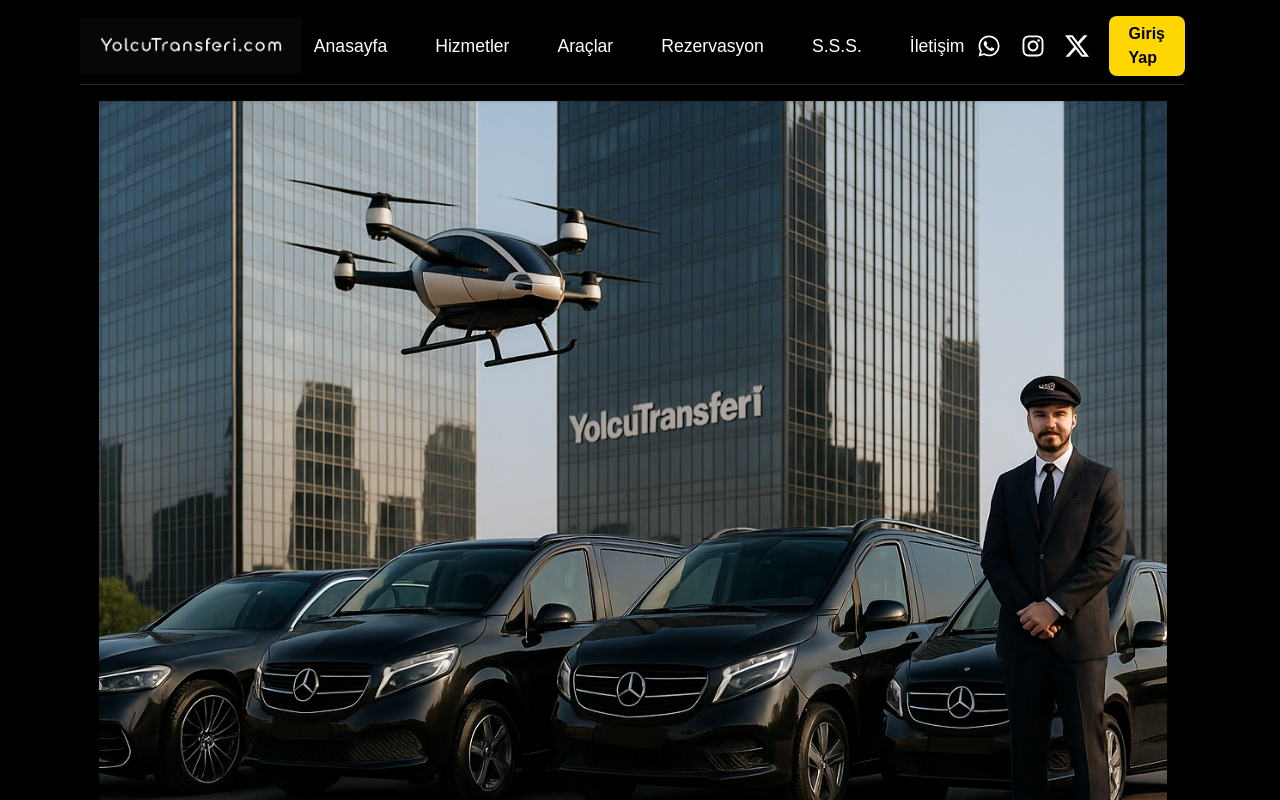
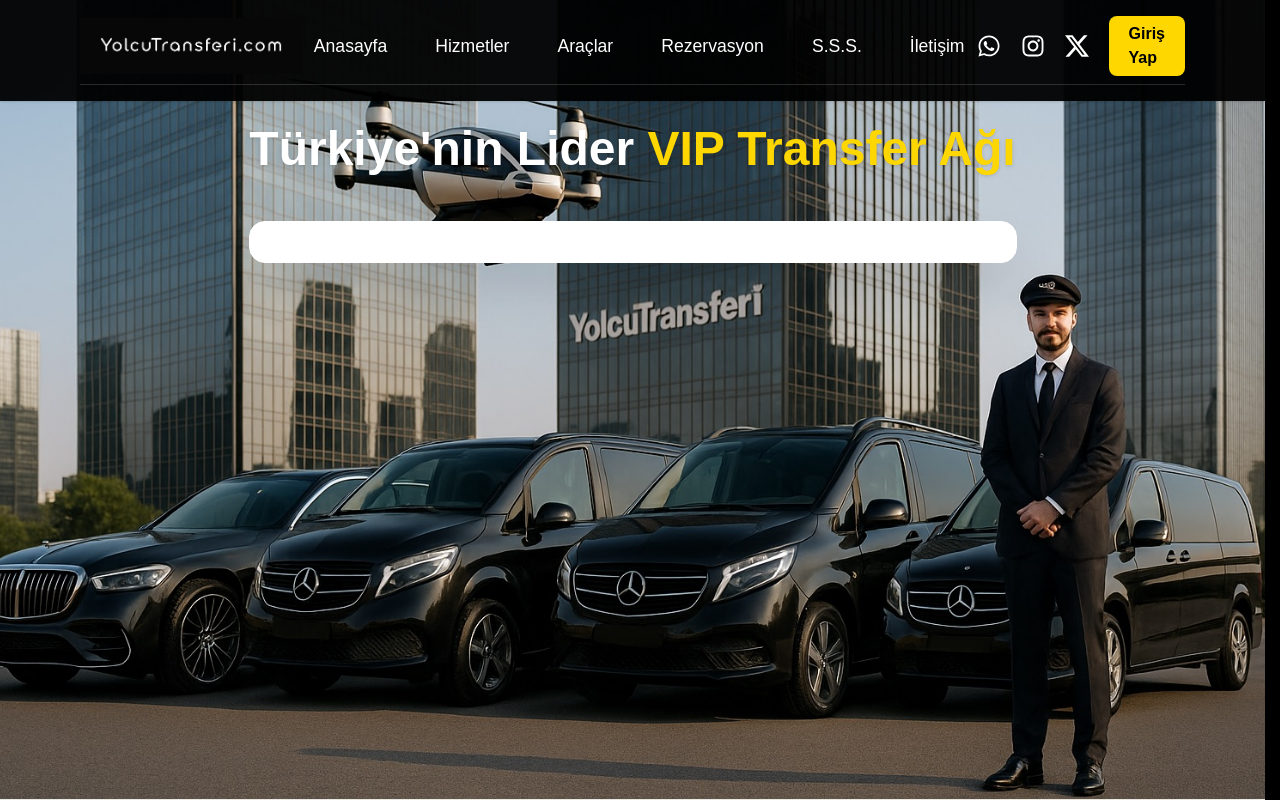
Before and after one commit to haliltayfur/yolcutransferi, a Next.js app: page / in a window 1280 px wide. Shown: the top 800 px of the page. Built offline with nearby package versions, Linux system fonts and the light colour scheme.

Commit message:
Update page.js

```diff
--- a/app/page.js
+++ b/app/page.js
@@ -8,7 +8,7 @@ export default function Home() {
       <div className="w-full max-w-[1100px] px-4">
 
         {/* HERO GÖRSELİ - HEADER ALT ÇİZGİSİ İLE HİZALI */}
-        <div className="relative w-full h-full mt-0">
+        <div className="w-full max-w-[1100px] mt-0">
           <Image
             src="/Orta.jpg"
             alt="YolcuTransferi VIP Transfer"
```
